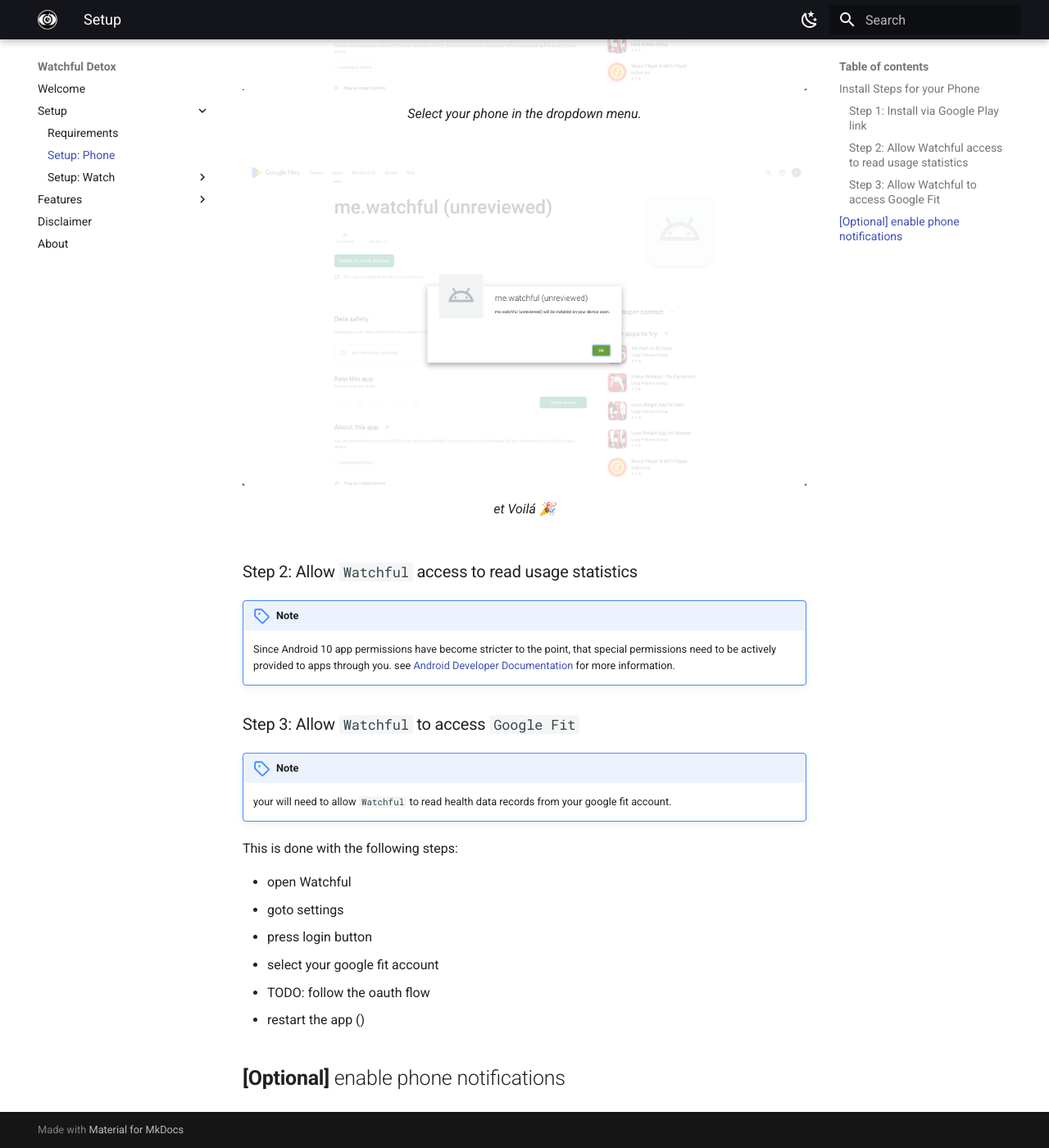
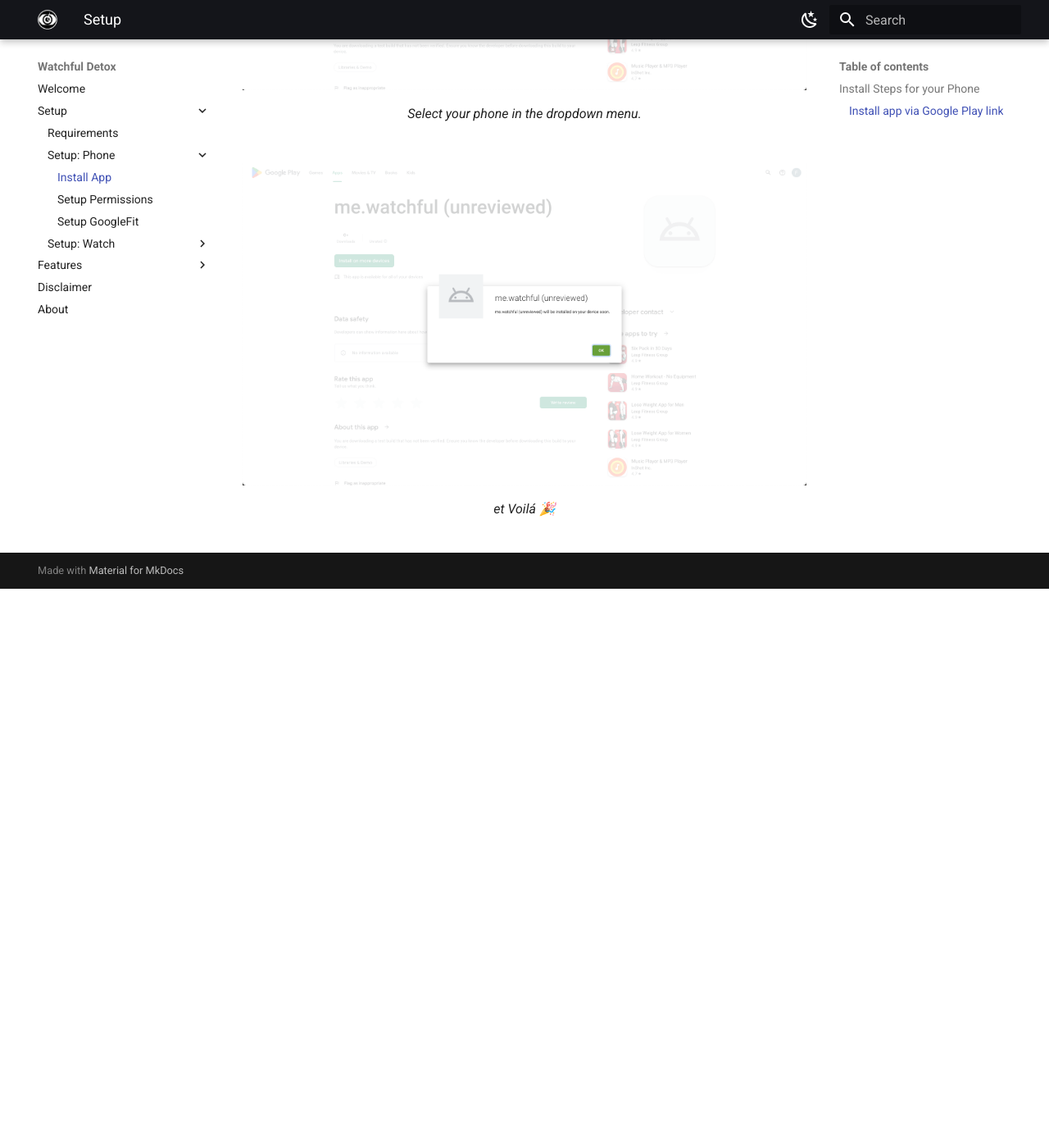
Before and after one commit to thornwishstalon/watchful-detox-pages, an MkDocs documentation site: the page built from pages/docs/01_setup/setup_01_00_install_phone.md, in a window 1280 px wide and 1400 px high, scrolled down 1358 px. Shown: the whole window at 82% size. Built offline with MkDocs 1.6.1 and Material for MkDocs 9.7.7, drawn with Linux system fonts in a browser that asks for light colours; after the commit the page ends 2076 px from its top, so only the background shows below that; some of the changed text lies outside the part shown.

Commit message:
update content

```diff
--- a/pages/docs/01_setup/setup_01_install_phone.md
+++ b/pages/docs/01_setup/setup_01_00_install_phone.md
@@ -4,7 +4,7 @@
 
 ## Install Steps for your Phone
 
-### Step 1: Install via `Google Play` link
+### Install app via `Google Play` link
 
 You will receive a ==link== that points you to `play.google.com` that lets you install the Watchful apps on your phone and watch.
 
@@ -33,29 +33,3 @@
 ![Image title](./../assets/screenshots/setup/play_store_4.png){ loading=lazy }
   <figcaption>et Voilá  🎉</figcaption>
 </figure>
-
-### Step 2: Allow `Watchful` access to read usage statistics
-
-<!-- prettier-ignore-start -->
-!!! note
-    Since Android 10 app permissions have become stricter to the point, that special permissions need to be actively
-    provided to apps through you. see [Android Developer Documentation](https://developer.android.com/about/versions/10/privacy/changes) for more information.
-<!-- prettier-ignore-end -->
-
-### Step 3: Allow `Watchful` to access `Google Fit`
-
-<!-- prettier-ignore-start -->
-!!! note
-    your will need to allow `Watchful` to read health data records from your google fit account.
-<!-- prettier-ignore-end -->
-
-This is done with the following steps:
-
-- open Watchful
-- goto settings
-- press login button
-- select your google fit account
-- TODO: follow the oauth flow
-- restart the app ()
-
-## **[Optional]** enable phone notifications
--- a/pages/mkdocs.yml
+++ b/pages/mkdocs.yml
@@ -57,7 +57,10 @@
   - Welcome: "index.md"
   - "Setup":
       - Requirements: "01_setup/setup.md"
-      - "Setup: Phone": "01_setup/setup_01_install_phone.md"
+      - "Setup: Phone":
+          - "Install App": "01_setup/setup_01_00_install_phone.md"
+          - "Setup Permissions": "01_setup/setup_01_01_install_phone.md"
+          - "Setup GoogleFit": "01_setup/setup_01_02_install_phone.md"
       - "Setup: Watch":
           - "Install App": "01_setup/setup_02_00_install_watch.md"
           - "Enable GoogleFit": "01_setup/setup_02_01_install_watch.md"
```
Also changed, not shown: pages/docs/01_setup/setup_01_01_install_phone.md (added, +21 -0 lines), pages/docs/01_setup/setup_01_02_install_phone.md (added, +52 -0 lines), pages/docs/assets/screenshots/setup/setup_permissions.png (added), pages/docs/assets/screenshots/setup/setup_phone_fit_0.png (added), pages/docs/assets/screenshots/setup/setup_phone_fit_1.png (added).
